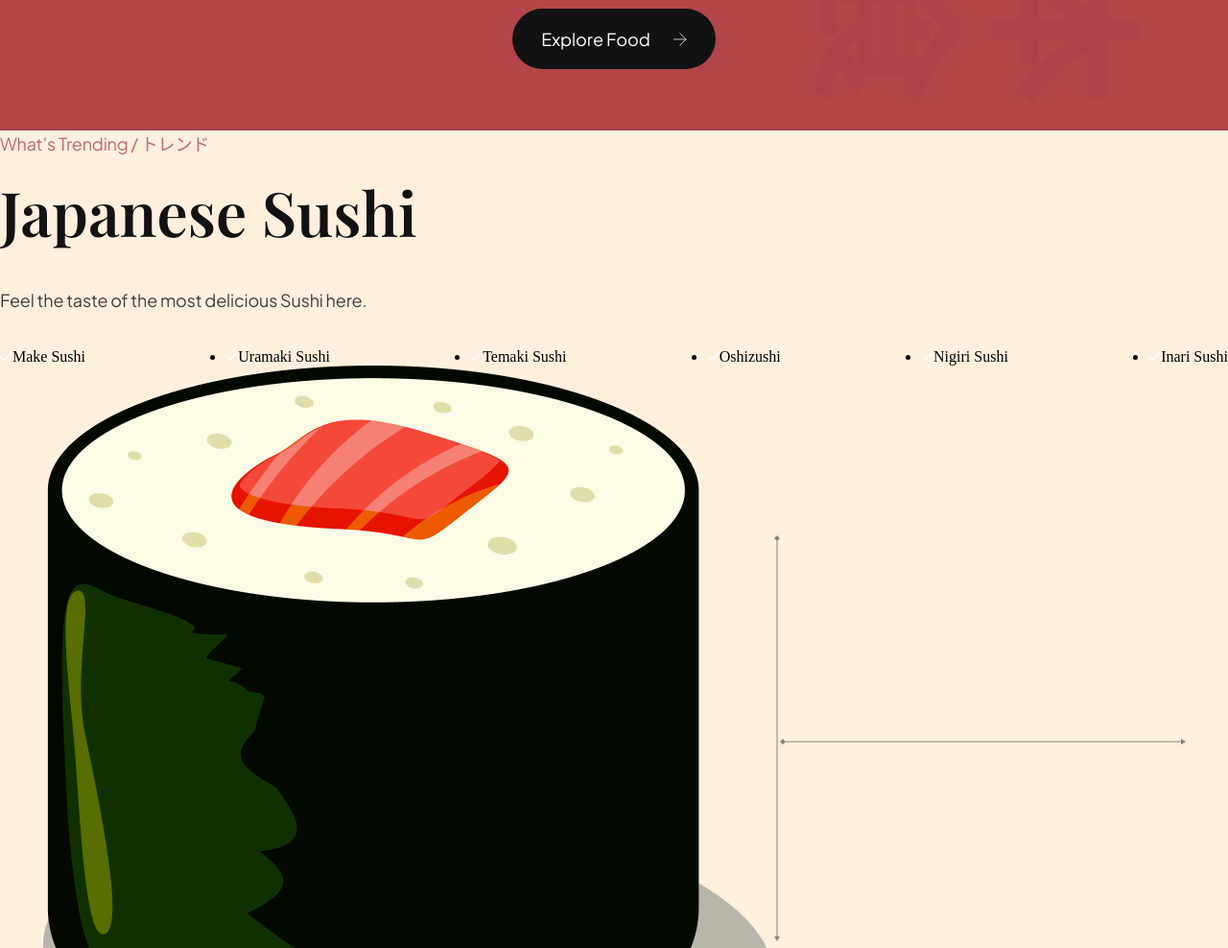
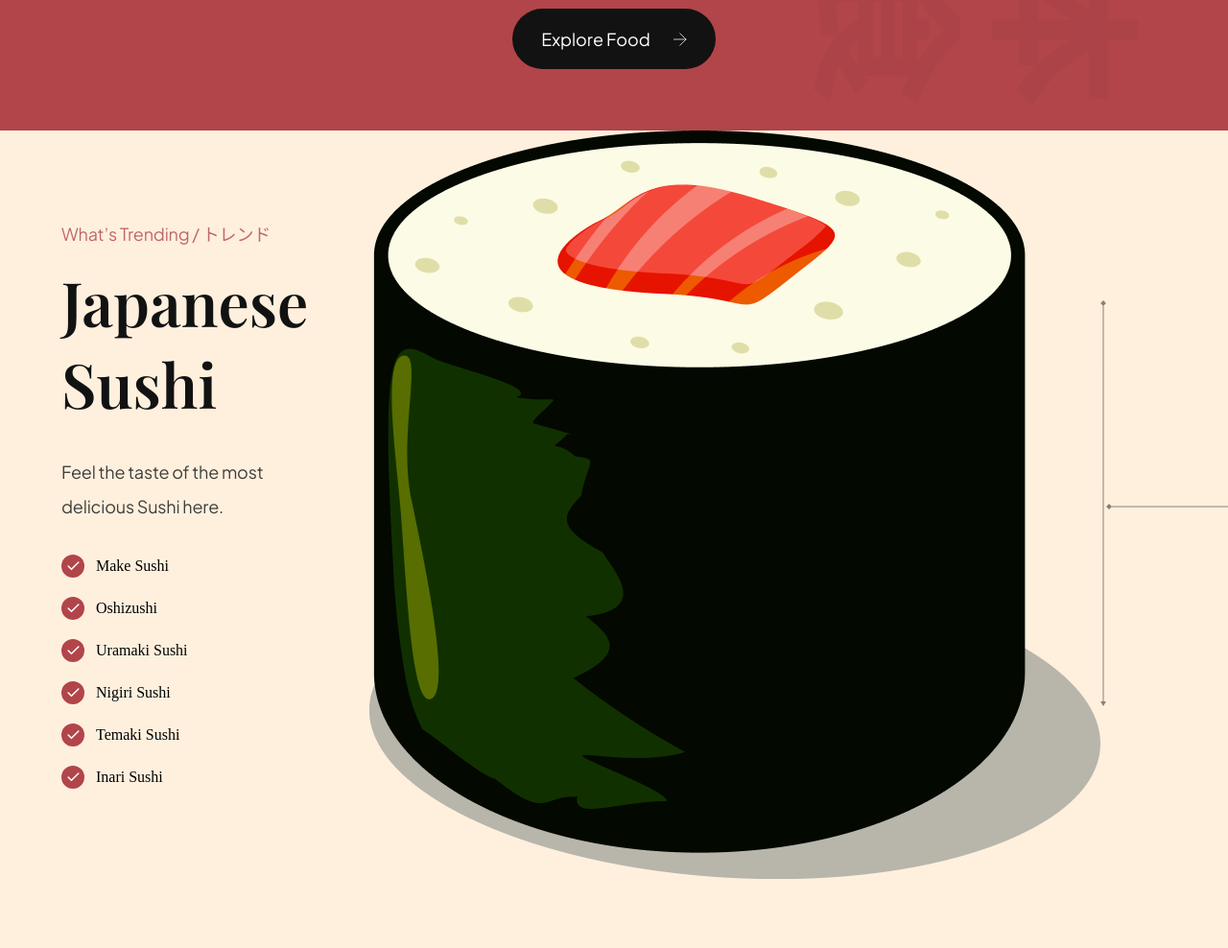
Before and after one commit to kaluczadzsi/sushiman, a website built with Vite: page index.html in a window 1280 px wide. Shown: the part 2220-3208 px from the top of the page at 96% size. After the commit the page ends 3136 px from the top, so only its background shows below. Built offline with nearby package versions, Linux system fonts and the light colour scheme.

Commit message:
Trending section added to the HTML and some style on it

```diff
--- a/css/sections/trending.css
+++ b/css/sections/trending.css
@@ -0,0 +1,77 @@
+.trending {
+  position: relative;
+
+  display: flex;
+  flex-direction: column;
+  overflow: hidden;
+}
+
+.trending__discover {
+  position: absolute;
+  top: 44%;
+  left: 44%;
+  z-index: 1;
+
+  width: 160px;
+  height: 160px;
+
+  border-radius: 100%;
+  background-color: var(--secondary-color);
+  cursor: pointer;
+
+  display: flex;
+  justify-content: center;
+  align-items: center;
+}
+
+.trending__discover p {
+  font-size: 18px;
+  font-weight: 500;
+  font-family: var(--plus-jakarta-sans);
+
+  text-transform: uppercase;
+  color: #fff;
+}
+
+.trending-sushi,
+.trending-drinks {
+  width: 100%;
+  min-height: 640px;
+
+  display: flex;
+  flex-direction: row;
+}
+
+.trending__content {
+  flex: 1;
+  display: flex;
+  justify-content: center;
+  flex-direction: column;
+
+  padding: 32px 64px;
+}
+
+.trending__list {
+  list-style: none;
+
+  flex-wrap: wrap;
+  gap: 20px;
+}
+
+.trending__list li {
+  flex: 1;
+  display: flex;
+  align-items: center;
+  flex-direction: row;
+  gap: 12px;
+
+  min-width: 210px;
+}
+
+.trending__icon {
+  width: 24px;
+  height: 24px;
+
+  border-radius: 100%;
+  background-color: var(--primary-color);
+}
--- a/index.html
+++ b/index.html
@@ -189,53 +189,51 @@
     </section>
 
     <section class="trending" id="food">
+      <section class="trending-sushi">
         <div class="trending__content" data-aos="fade-right">
           <p class="sushi__subtitle">What’s Trending / トレンド</p>
-        <h3 class="sushi__title">Japanese Sushi</h3>
-        <p class="sushi__description">
-          Feel the taste of the most delicious Sushi here.
+
+          <h3 class="sushi__title">Japanese Sushi
+          </h3>
+          <p class="sushi__description">Feel the taste of the most delicious Sushi here.
           </p>
+
           <ul class="trending__list flex-between">
             <li>
               <div class="trending__icon flex-center">
                 <img src="assets/check.svg" alt="check" />
+              </div>
               <p>Make Sushi</p>
-            </div>
             </li>
-
             <li>
               <div class="trending__icon flex-center">
                 <img src="assets/check.svg" alt="check" />
-              <p>Uramaki Sushi</p>
               </div>
+              <p>Oshizushi</p>
             </li>
-
             <li>
               <div class="trending__icon flex-center">
                 <img src="assets/check.svg" alt="check" />
-              <p>Temaki Sushi</p>
               </div>
+              <p>Uramaki Sushi</p>
             </li>
-
             <li>
               <div class="trending__icon flex-center">
                 <img src="assets/check.svg" alt="check" />
-              <p>Oshizushi</p>
               </div>
+              <p>Nigiri Sushi</p>
             </li>
-
             <li>
               <div class="trending__icon flex-center">
                 <img src="assets/check.svg" alt="check" />
-              <p>Nigiri Sushi</p>
               </div>
+              <p>Temaki Sushi</p>
             </li>
-
             <li>
               <div class="trending__icon flex-center">
                 <img src="assets/check.svg" alt="check" />
+              </div>
               <p>Inari Sushi</p>
-            </div>
             </li>
           </ul>
         </div>
@@ -243,14 +241,15 @@
         <div class="trending__image flex-center">
           <img src="assets/sushi-5.png" alt="sushi-5" data-aos="fade-left" />
 
-        <div class="trending__arrow trending__arow-left">
-          <img src="assets/arrow-vertical.svg" alt="arrow-vertical" />
+          <div class="trending__arrow trending__arrow-left">
+            <img src="assets/arrow-vertical.svg" alt="arrow vertical" />
           </div>
 
-        <div class="trending__arrow trending__arow-bottom">
-          <img src="assets/arrow-horizontal.svg" alt="arrow-horizontal" />
+          <div class="trending__arrow trending__arrow-bottom">
+            <img src="assets/arrow-horizontal.svg" alt="arrow horizontal" />
           </div>
         </div>
+
       </section>
     <script src="/js/script.js" type="module"></script>
   </body>
```
Lines whose indentation alone changed are shown as unchanged.
